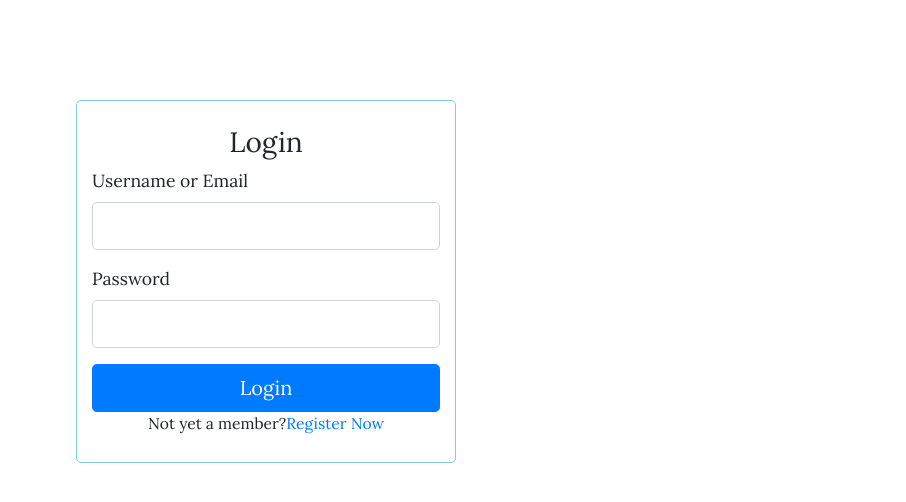
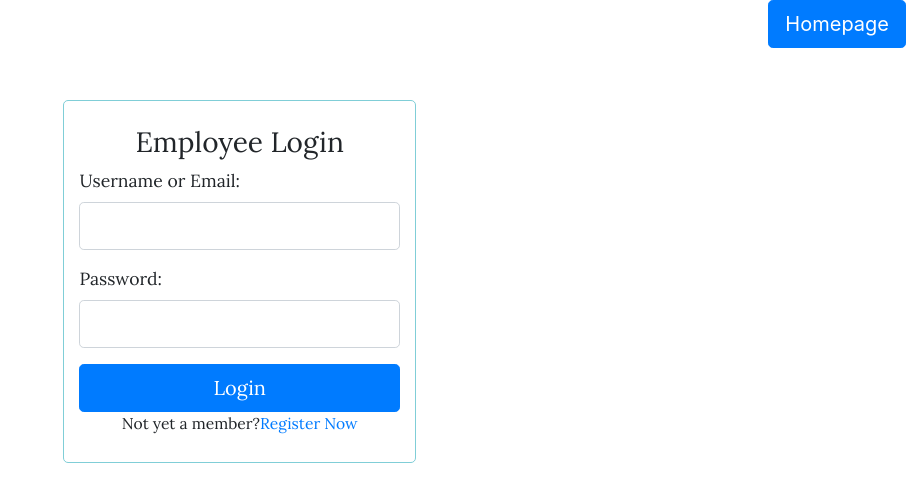
Before and after one commit to Residevil/INFO3135, a PHP site: page /login.php in a window 1280 px wide. Shown: the top 502 px of the page, without its empty margins (374-1280 px from the left). Run offline with PHP 8.4, Linux system fonts and the light colour scheme; data that the repository does not hold is empty.

Commit message:
Update login.php

```diff
--- a/UserRegistration/login.php
+++ b/UserRegistration/login.php
@@ -1,4 +1,8 @@
-<?php require_once 'Controllers/authController.php'; ?>
+<?php
+require_once 'Controllers/authController.php';
+
+
+?>
 <!DOCTYPE html>
 <html lang="en">
 <head>
@@ -8,11 +12,14 @@
     <title>Login</title>
 </head>
 <body>
+    <div>
+        <a href="index.php"><button name="index" style="float: right;" class="btn btn-primary btn-lg">Homepage</button></a>
+    </div>
     <div class="container">
     <div class="row">
         <div class="col-md-4 offset-md-4 form-div login">
             <form action="login.php" method="post">
-                <h3 class="text-center">Login</h3>
+                <h3 class="text-center">Employee Login</h3>
 
                 <?php if(count($errors) > 0) : ?>
                     <div class="alert alert-danger">
@@ -23,12 +30,12 @@
                 <?php endif; ?>
 
                 <div class="form-group">
-                    <label for="username">Username or Email</label>
-                    <input type="text" name="username" value="<?php echo $username; ?>" class="form-control form-control-lg">
+                    <label for="username">Username or Email:</label>
+                    <input type="text" name="Username" value="<?php echo $Username; ?>" class="form-control form-control-lg" required>
                 </div>
                 <div class="form-group">
-                    <label for="password">Password</label>
-                    <input type="password" name="password" class="form-control form-control-lg">
+                    <label for="password">Password:</label>
+                    <input type="password" name="Password" class="form-control form-control-lg" required>
                 </div>
                 <div>
                     <button type="submit" name="login-btn" class="btn btn-primary btn-block btn-lg">Login</button>
```
